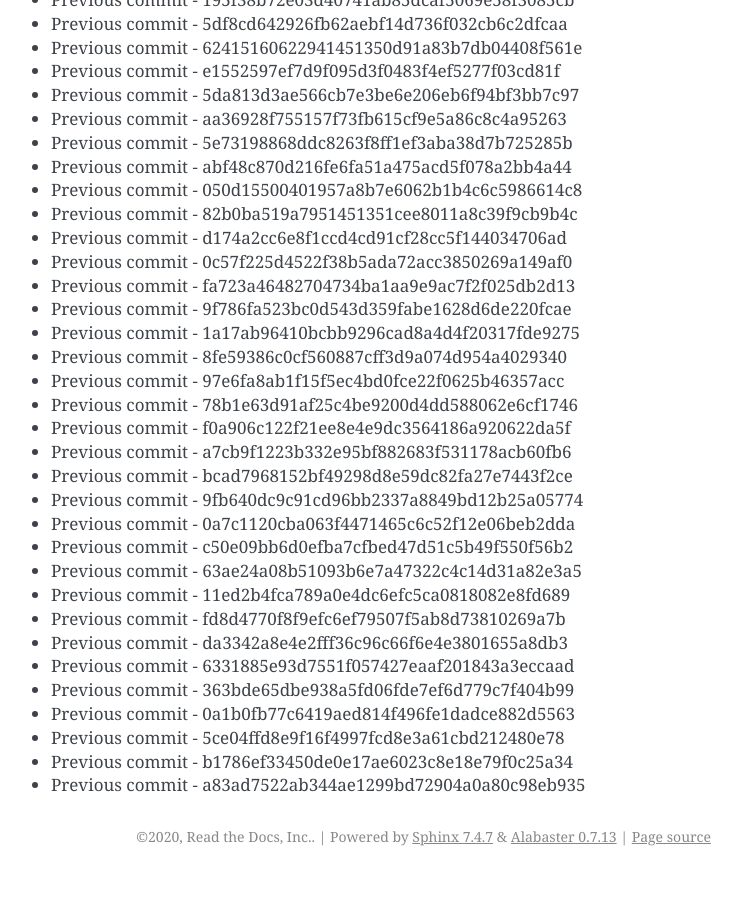
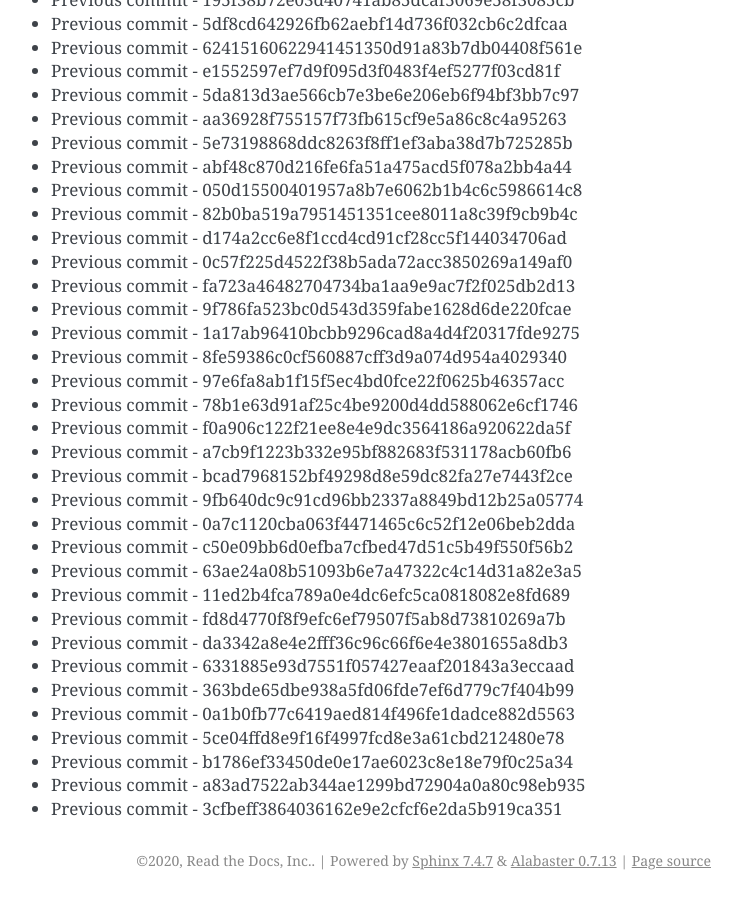
Before and after one commit to readthedocs/rtd-git-stresstest, a Sphinx documentation site: the page built from docs/updates.rst, in a window 1280 px wide and 900 px high, scrolled down 104981 px. Shown: the whole window, without its empty margins (399-1141 px from the left). Built offline with Sphinx 7.4.7, drawn with Linux system fonts in a browser that asks for light colours; before the commit the page ends 105857 px from its top, so only the background shows below that.

Commit message:
Generating commit from previous: 3cfbeff3864036162e9e2cfcf6e2da5b919ca351

```diff
--- a/docs/updates.rst
+++ b/docs/updates.rst
@@ -4443,3 +4443,4 @@ It can be tested for any performance characteristics.
 * Previous commit - 5ce04ffd8e9f16f4997fcd8e3a61cbd212480e78
 * Previous commit - b1786ef33450de0e17ae6023c8e18e79f0c25a34
 * Previous commit - a83ad7522ab344ae1299bd72904a0a80c98eb935
+* Previous commit - 3cfbeff3864036162e9e2cfcf6e2da5b919ca351
```
